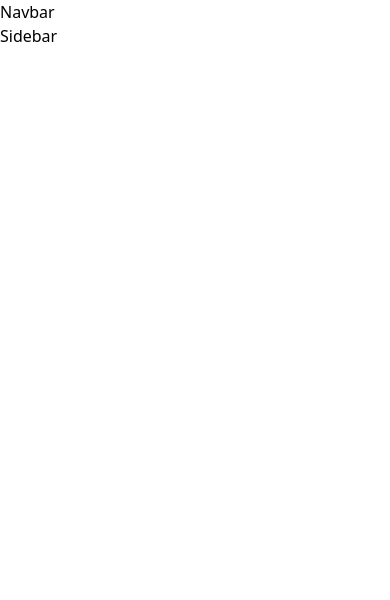
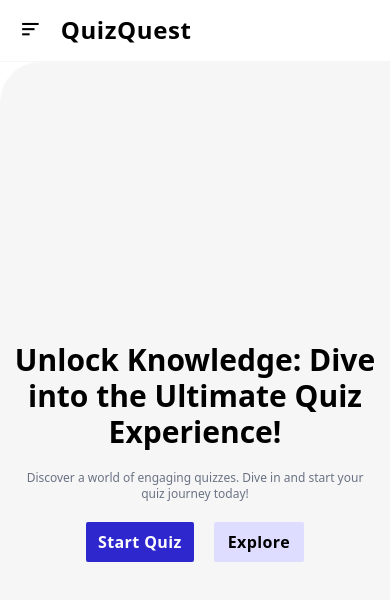
Before and after one commit to YajaDev/QuizQuest, a React (Vite) app: page / in a window 390 px wide. Shown: the top 600 px of the page. Built offline with nearby package versions, Linux system fonts and the light colour scheme.

Commit message:
Make hamburger interactive,  Finish homepage

```diff
--- a/src/App.jsx
+++ b/src/App.jsx
@@ -1,5 +1,6 @@
 import { Route, RouterProvider, createBrowserRouter, createRoutesFromElements } from "react-router-dom";
 import RootLayout from "./layouts/RootLayout";
+import Home from "./pages/Home";
 
 
 const App = () => {
@@ -7,6 +8,7 @@ const App = () => {
   const router = createBrowserRouter(
     createRoutesFromElements(
       <Route path="/" element={<RootLayout />}>
+        <Route index element={<Home />}/>
       </Route>
     )
   );
--- a/src/components/Navbar.jsx
+++ b/src/components/Navbar.jsx
@@ -1,9 +1,22 @@
+import 'boxicons/css/boxicons.min.css';
+import { Link } from 'react-router-dom';
 
-const Navbar = () => {
+const Navbar = ({setIsOpen, isOpen}) => {
+
+
   return (
-    <div>
-      Navbar
-    </div>
+    <nav className='px-3 py-3 bg-[var(--bg-white)] z-10'>
+      <div className="flex items-center gap-3 ">
+        <i
+        onClick={() => setIsOpen(!isOpen)}
+        className="bx bx-menu-alt-left bx-sm
+          p-1.5 cursor-pointer rounded-md transition-colors duration-400
+        hover:bg-[var(--bg-grey)]"/>
+        <Link to={"/"}>
+          <h1 className='font-sans text-2xl font-bold tracking-wide cursor-pointer'>QuizQuest</h1>
+        </Link>
+      </div>
+    </nav>
   )
 }
 
--- a/src/components/Sidebar.jsx
+++ b/src/components/Sidebar.jsx
@@ -1,9 +1,46 @@
-const Sidebar = () => {
+import { NavLink } from "react-router-dom"
+
+const Sidebar = ({isOpen}) => {
+
   return (
-    <div>
-      Sidebar
-    </div>
+    <>
+      <ul className={`${isOpen ?'':'hidden'} h-[cal(100% - 1px)] w-50 p-3 mt-[1px] bg-[var(--bg-white)] z-10`}>
+        <NavLink to={'/'} className="flex items-center gap-5 bg-[var(--bg-grey)] px-2 rounded-full cursor-pointer">
+          <i className=" bx bx-home-alt bx-sm p-3"></i>
+          <span className="text-l font-medium">Home</span>
+        </NavLink>
+      </ul>
+      <div className="w-10 h-10 mt-[1px] bg-[var(--bg-white)] z-10">
+        <div className="w-10 h-10 rounded-tl-full bg-[var(--bg-grey)]" />
+      </div>
+    </>
   )
 }
+    // <ul className="">
 
+    //   <li>
+    //     <a className="home active" href="./index.html">
+    //       <i className=" bx bx-home-alt"></i>
+    //       <span>Home</span>
+    //     </a>
+    //   </li>
+    //   <li>
+    //     <a className="quiz" href="./quiz.html">
+    //       <i className="bx bx-book"></i>
+    //       <span>Quiz</span>
+    //     </a>
+    //   </li>
+    //   <li>
+    //     <a className="module" href="./course.html">
+    //       <i className="bx bxs-graduation"></i>
+    //       <span>Module</span>
+    //     </a>
+    //   </li>
+    //   <li>
+    //     <a className="member" href="./member.html">
+    //       <i className="bx bx-group"></i>
+    //       <span>Members</span>
+    //     </a>
+    //   </li>
+    // </ul>
 export default Sidebar
--- a/src/index.css
+++ b/src/index.css
@@ -1 +1,13 @@
 @import "tailwindcss";
+
+@theme {
+  --primary: rgb(47, 39, 206);
+  --secondary: rgb(222, 220, 255);
+  --bg-white: #fff;
+  --bg-grey: rgba(24, 24, 26, 0.035)
+}
+
+.active {
+  background: var(--primary);
+  color: var(--bg-white);
+}
--- a/src/layouts/RootLayout.jsx
+++ b/src/layouts/RootLayout.jsx
@@ -1,12 +1,20 @@
+import { Outlet } from "react-router-dom"
 import Navbar from "../components/Navbar"
 import Sidebar from "../components/Sidebar"
+import { useState } from "react"
 
 const RootLayout = () => {
+
+  const [isOpen,setIsOpen] = useState(false)
+
   return (
-    <>
-      <Navbar/>
-      <Sidebar/>
-    </>
+    <div className="flex flex-col h-screen">
+      <Navbar setIsOpen={setIsOpen} isOpen={isOpen}/>
+      <div className="flex h-screen relative">
+        <Sidebar isOpen={isOpen} />
+        <Outlet />
+      </div>
+    </div>
   )
 }
 
--- /dev/null
+++ b/src/pages/Home.jsx
@@ -0,0 +1,25 @@
+
+const Home = () => {
+  return (
+    <div className="flex justify-center items-center absolute h-full w-full p-3.5 bg-[var(--bg-grey)]">
+      <div>
+        <h1 className="text-center text-3xl font-bold pb-5 ">Unlock Knowledge: Dive into the Ultimate Quiz Experience!</h1>
+        <p className="text-center text-xs text-gray-500">Discover a world of engaging quizzes. Dive in and start your quiz journey today!</p>
+        <div className="flex justify-center gap-5 pt-5">
+          <button
+            className="px-3 py-2 font-bold text-[var(--bg-white)] rounded-xs tracking-wide bg-[var(--primary)] cursor-pointer transition-shadow duration-300
+            hover:shadow-[0_10px_15px_0_rgba(48,51,255,0.6)]">
+              Start Quiz
+          </button>
+          <button
+            className="font-bold px-3.5 py-2 rounded-xs bg-[var(--secondary)] cursor-pointer tracking-wide
+            hover:-translate-y-1 transition-translate duration-250">
+              Explore
+          </button>
+        </div>
+      </div>
+    </div>
+  )
+}
+
+export default Home
```
